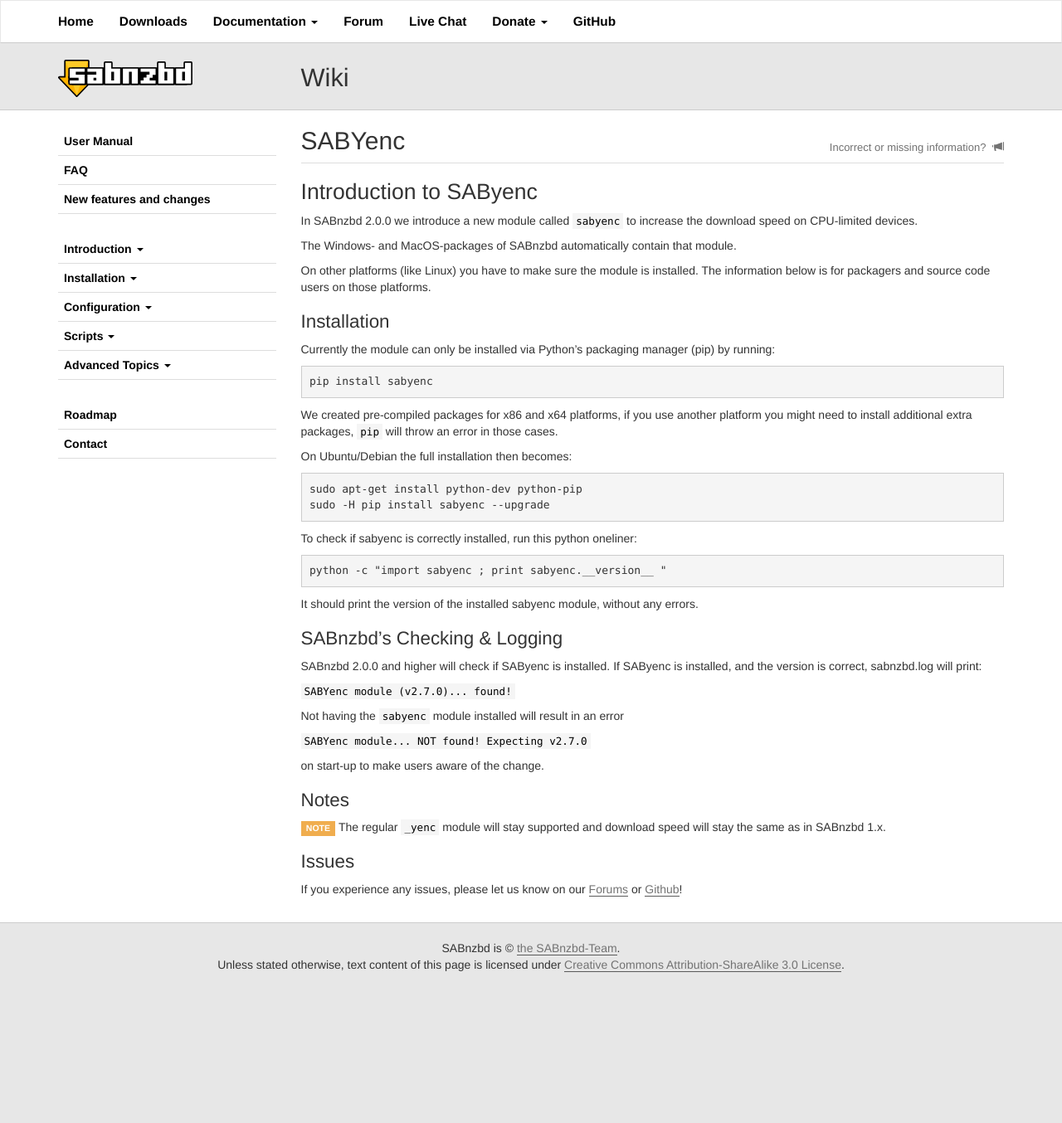
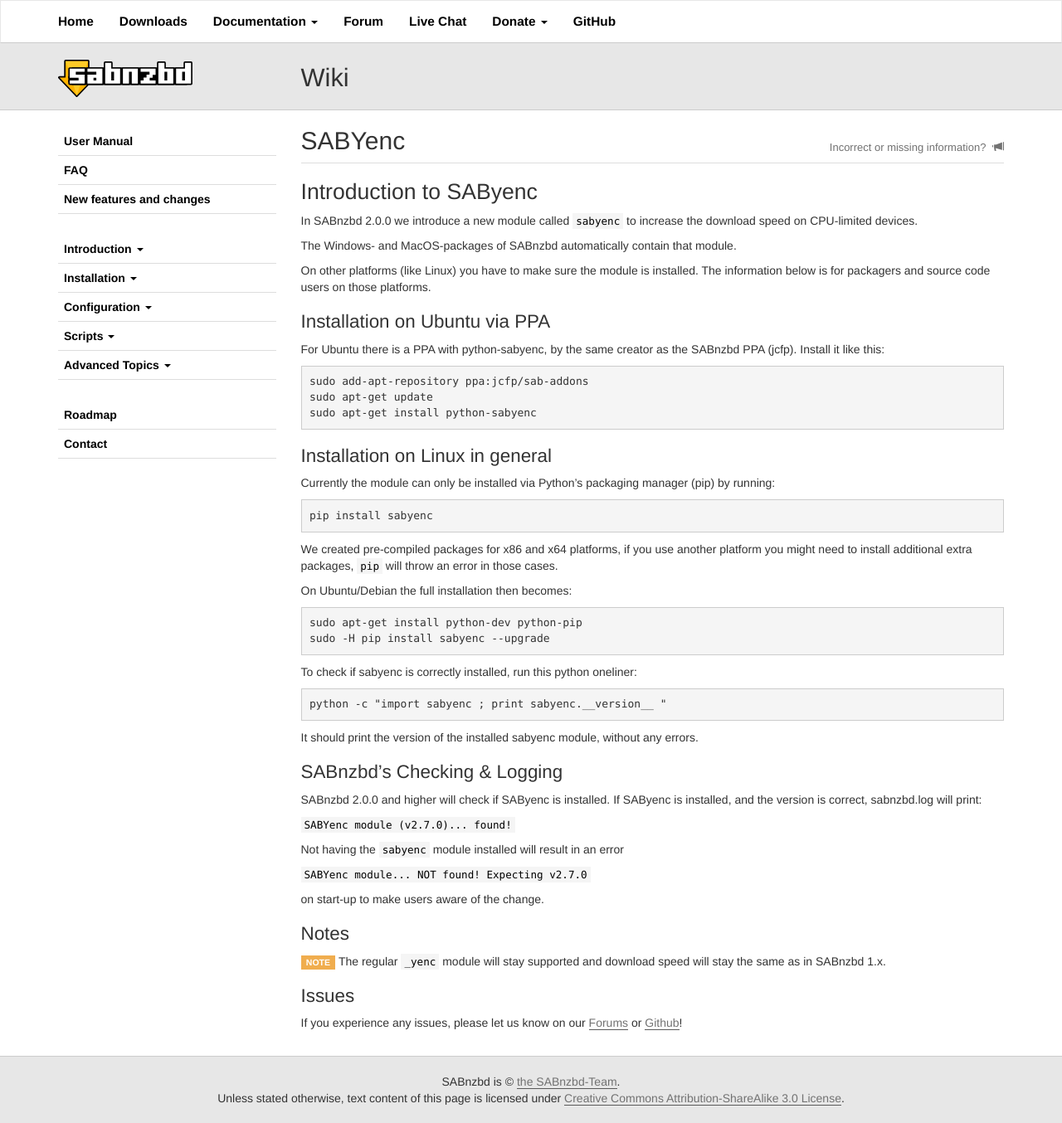
Before and after one commit to sabnzbd/sabnzbd.github.io, a Jekyll site: the page built from wiki/extra/sabyenc.md, in a window 1280 px wide. Shown: the whole page at 83% size. Built offline with Jekyll 4.4.1, drawn with Linux system fonts in a browser that asks for light colours; before the commit the page ends 1193 px from its top, so only the background shows below that.

Commit message:
SAByenc: Installation on Ubuntu via PPA

````diff
--- a/wiki/extra/sabyenc.md
+++ b/wiki/extra/sabyenc.md
@@ -11,7 +11,16 @@
 
 On other platforms (like Linux) you have to make sure the module is installed. The information below is for packagers and source code users on those platforms.
 
-## Installation
+## Installation on Ubuntu via PPA
+
+For Ubuntu there is a PPA with python-sabyenc, by the same creator as the SABnzbd PPA (jcfp). Install it like this:
+```
+sudo add-apt-repository ppa:jcfp/sab-addons
+sudo apt-get update
+sudo apt-get install python-sabyenc
+```
+
+## Installation on Linux in general
 
 Currently the module can only be installed via Python's packaging manager (pip) by running:
 
````
